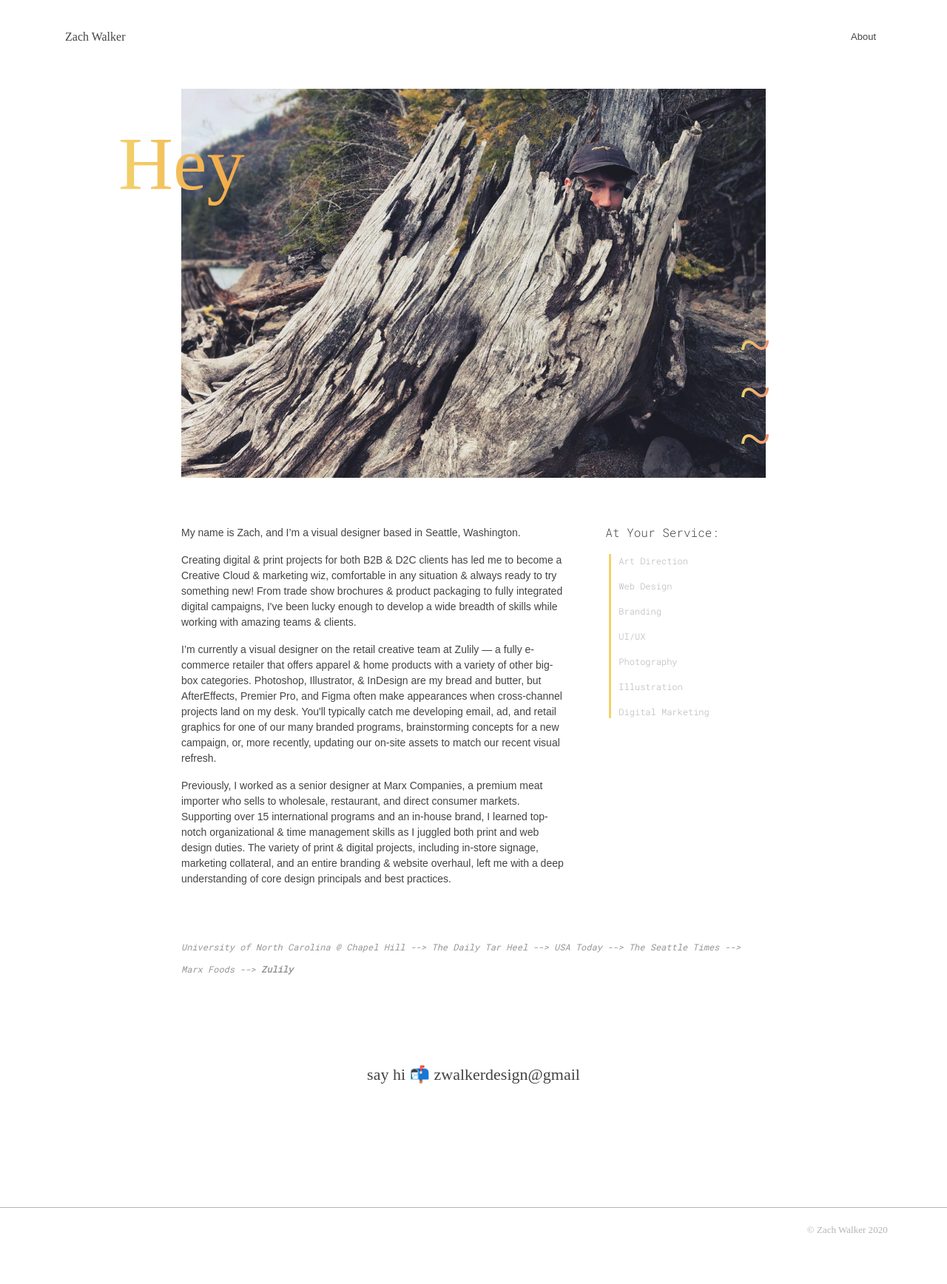
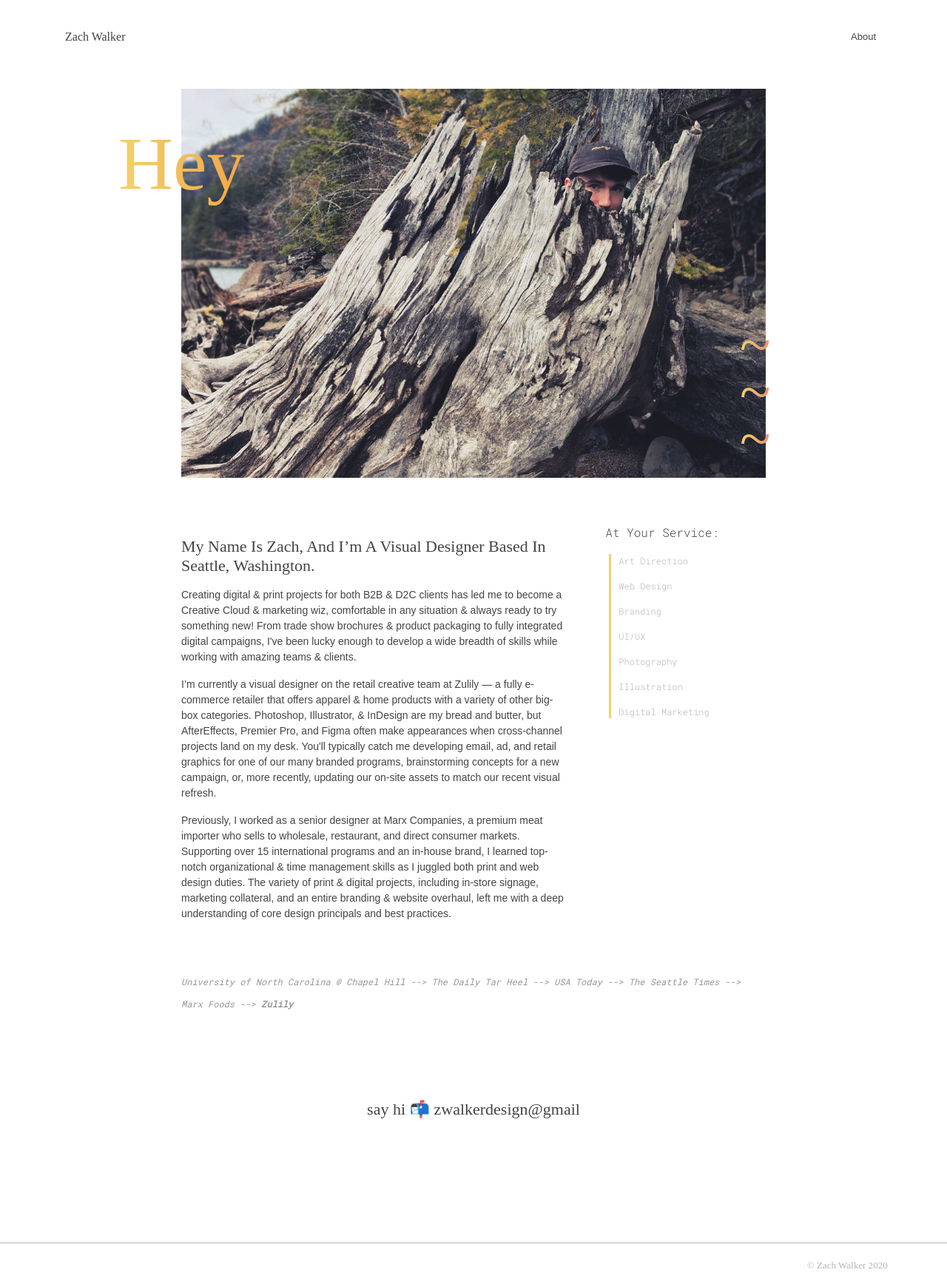
Before and after one commit to zwalkerdesign/zwalkerdesign.github.io, a Jekyll site: the page about-me.html, which Jekyll copies as it is, in a window 1280 px wide. Shown: the whole page at 74% size. Built offline with Jekyll 4.4.1, drawn with Linux system fonts in a browser that asks for light colours; nearby versions of some CDN libraries; some web fonts are replaced; before the commit the page ends 1689 px from its top, so only the background shows below that.

Commit message:
Update about-me.html

```diff
--- a/about-me.html
+++ b/about-me.html
@@ -64,7 +64,7 @@
 	<div class="aboutMeContainer mt-4em">
 		<div class="row no-gutter">
 			<div class="col-xs-12 col-sm-8 col-lg-8">
-				<p class="mt-30">My name is Zach, and I’m a visual designer based in Seattle, Washington.</p>
+				<p class="mt-30"><h1 class="workTitle">My name is Zach, and I’m a visual designer based in Seattle, Washington.</h1></p>
 				<p>Creating digital & print projects for both B2B & D2C clients has led me to become a Creative Cloud & marketing wiz, comfortable in any situation & always ready to try something new! From trade show brochures & product packaging to fully integrated digital campaigns, I've been lucky enough to develop a wide breadth of skills while working with amazing teams & clients.</p>
 				<p>I’m currently a visual designer on the retail creative team at Zulily — a fully e-commerce retailer that offers apparel & home products with a variety of other big-box categories. Photoshop, Illustrator, & InDesign are my bread and butter, but AfterEffects, Premier Pro, and Figma often make appearances when cross-channel projects land on my desk. You'll typically catch me developing email, ad, and retail graphics for one of our many branded programs, brainstorming concepts for a new campaign, or, more recently, updating our on-site assets to match our recent visual refresh.</p>
 				<p>Previously, I worked as a senior designer at Marx Companies, a premium meat importer who sells to wholesale, restaurant, and direct consumer markets. Supporting over 15 international programs and an in-house brand, I learned top-notch organizational & time management skills as I juggled both print and web design duties. The variety of print & digital projects, including in-store signage, marketing collateral, and an entire branding & website overhaul, left me with a deep understanding of core design principals and best practices.</p>
```
